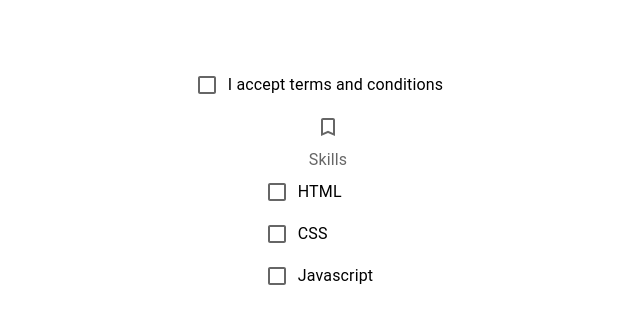
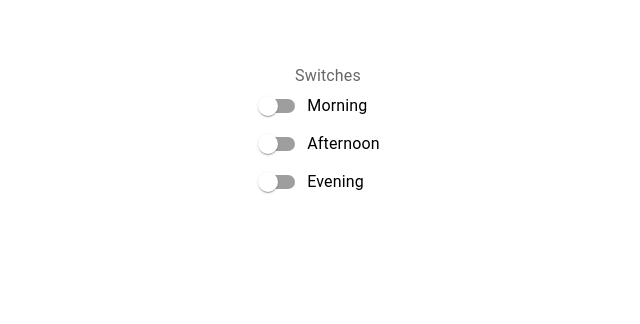
Before and after one commit to jeus0630/react-mui-demo, a React (Vite) app: page / in a window 1280 px wide. Shown: the top 324 px of the page, without its empty margins (312-952 px from the left). Built offline with nearby package versions, Linux system fonts and the light colour scheme.

Commit message:
Mui Switch

```diff
--- a/src/App.tsx
+++ b/src/App.tsx
@@ -1,11 +1,11 @@
 import './App.css';
-import MuiCheckBox from './components/MuiCheckBox';
+import MuiSwitch from './components/MuiSwitch';
 
 function App() {
 
   return(
     <div className="App">
-      <MuiCheckBox></MuiCheckBox>
+      <MuiSwitch></MuiSwitch>
     </div>
   )
 }
--- /dev/null
+++ b/src/components/MuiSwitch.tsx
@@ -0,0 +1,23 @@
+import {Box, FormControlLabel, Switch, FormLabel, FormControl, FormGroup} from '@mui/material';
+import React, { useState } from 'react';
+
+export default function MuiSwitch(){
+    const [checked, setChecked] = useState(false);
+    const changeHandler = (event: React.ChangeEvent<HTMLInputElement>) => {
+        setChecked(event.target.checked);
+    }
+
+
+    return (
+        <Box>
+            <FormControl>
+                <FormLabel>Switches</FormLabel>
+                <FormGroup >
+                    <FormControlLabel label='Morning' control={<Switch color='error' checked={checked} onChange={changeHandler}></Switch>}></FormControlLabel>
+                    <FormControlLabel label='Afternoon' control={<Switch color='info' checked={checked} onChange={changeHandler}></Switch>}></FormControlLabel>
+                    <FormControlLabel label='Evening' control={<Switch color='success' checked={checked} onChange={changeHandler}></Switch>}></FormControlLabel>
+                </FormGroup>
+            </FormControl>
+        </Box>
+    )
+}
```
